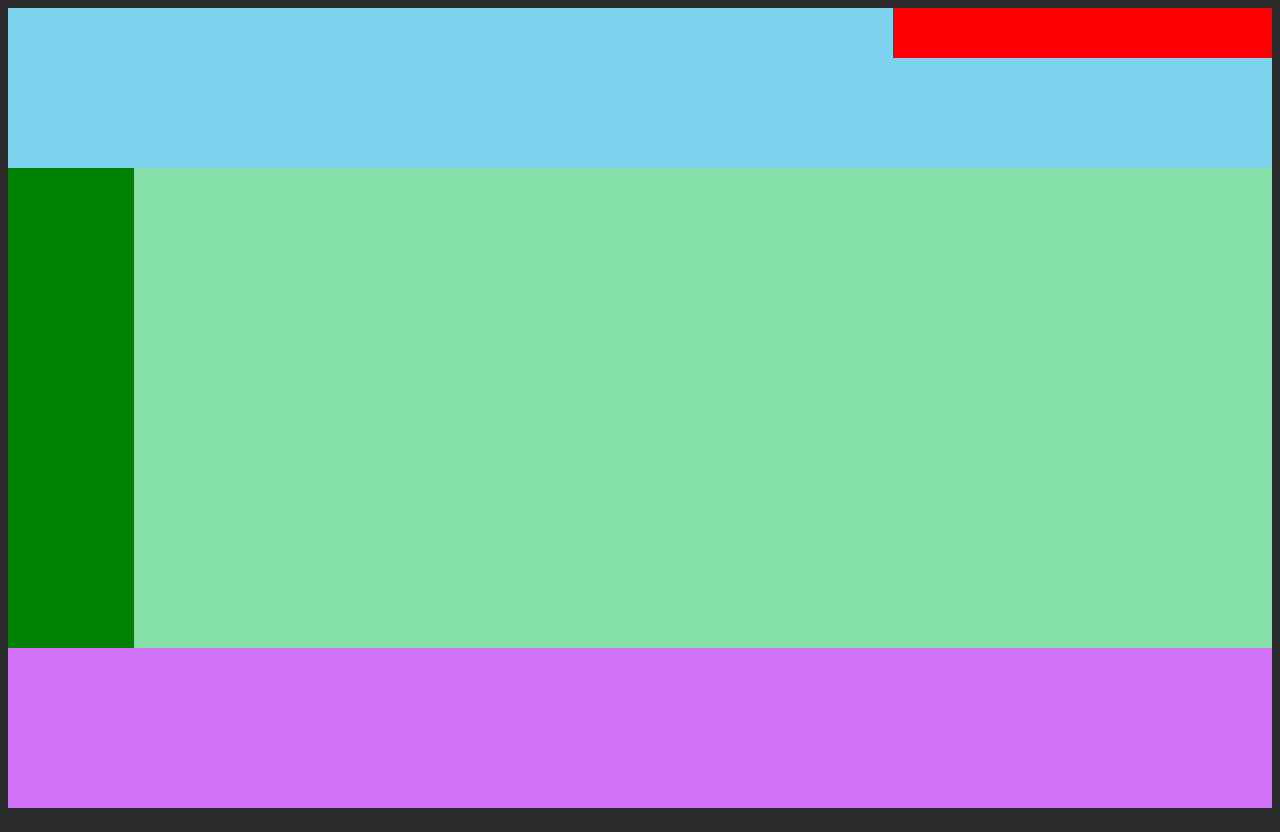
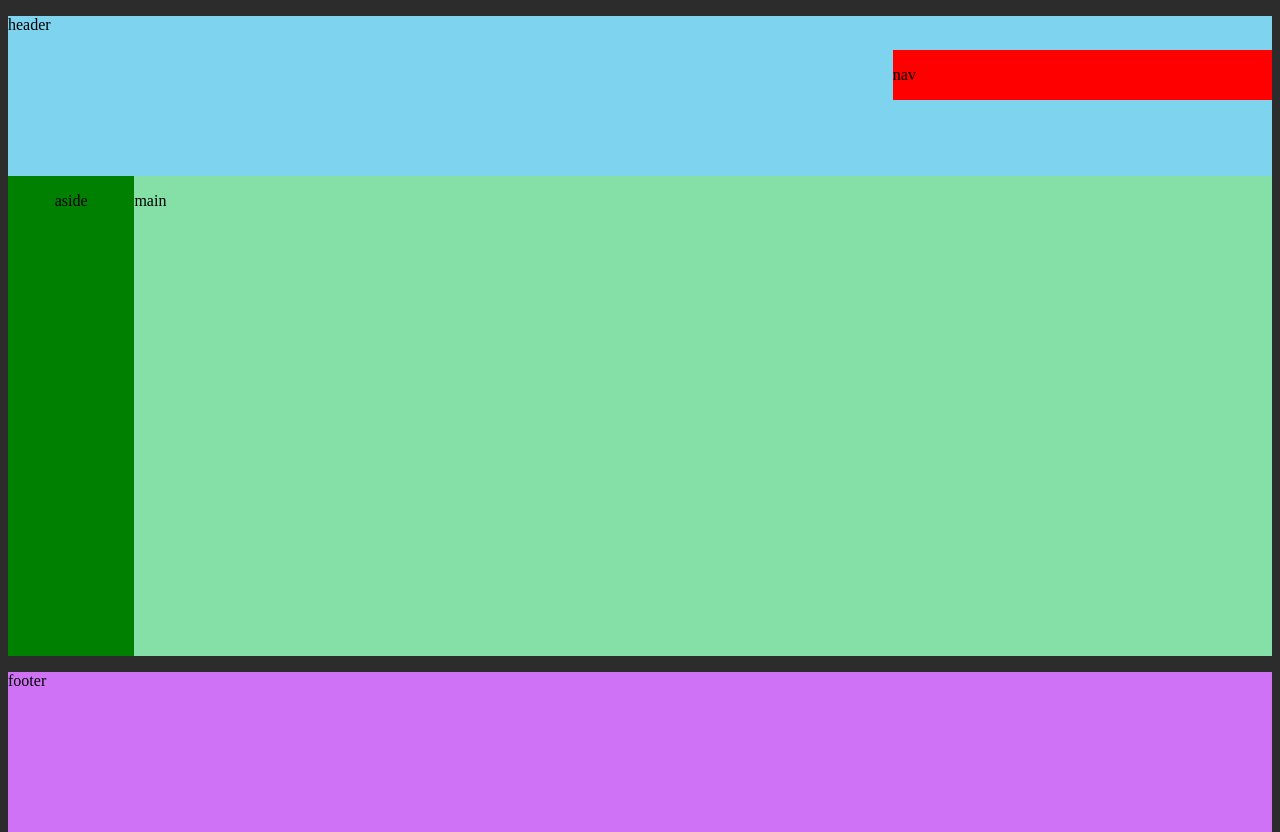
Before and after one commit to yn-most/lab2, a plain HTML site: page index.html in a window 1280 px wide. Drawn offline with Linux system fonts and the light colour scheme.

Commit message:
Update index.html

```diff
--- a/index.html
+++ b/index.html
@@ -8,13 +8,14 @@
 </head>
 <body>
     <header>
-        <nav></nav>
+        <p>header</p>
+        <nav><p>nav</p></nav>
     </header>
     <div>
-        <aside></aside>
-        <main></main>
+        <aside><p>aside</p></aside>
+        <main><p>main</p></main>
     </div>
-    <footer></footer>
+    <footer><p>footer</p></footer>
 
 </body>
 </html>
```
